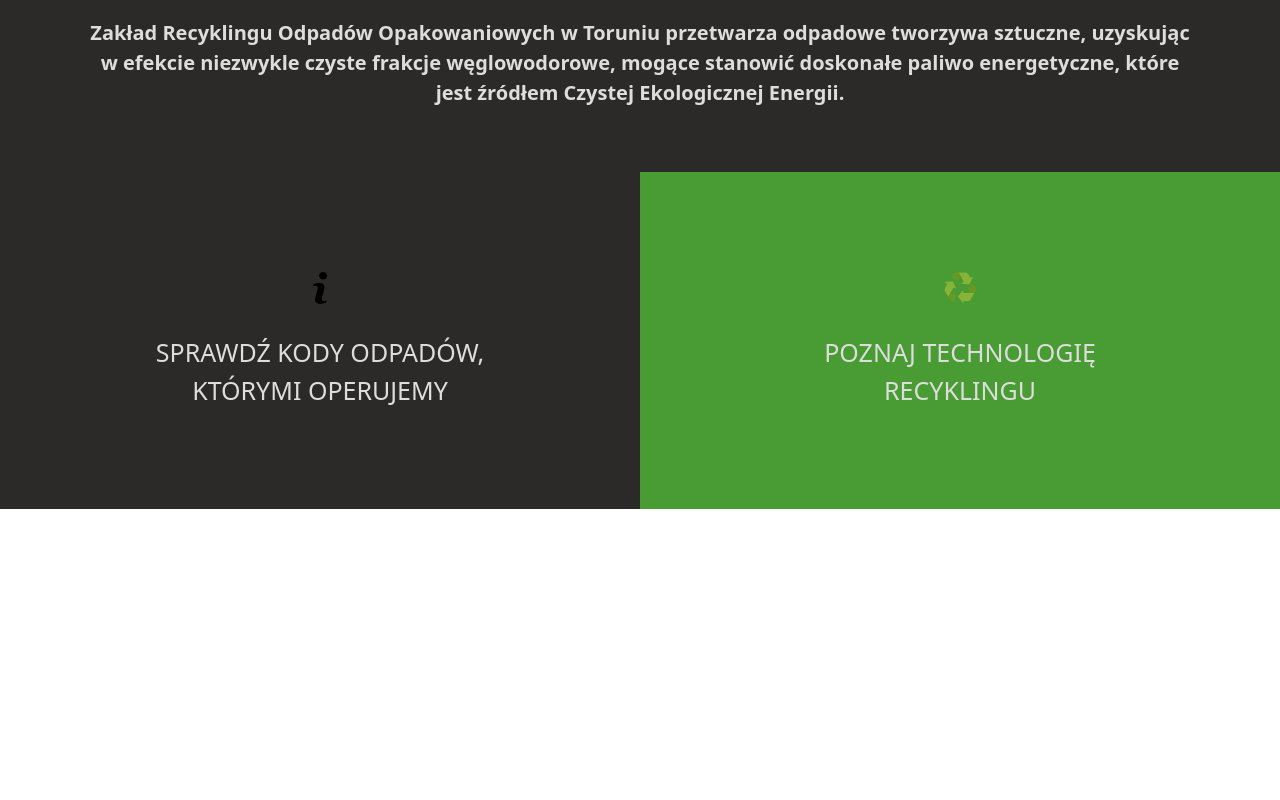
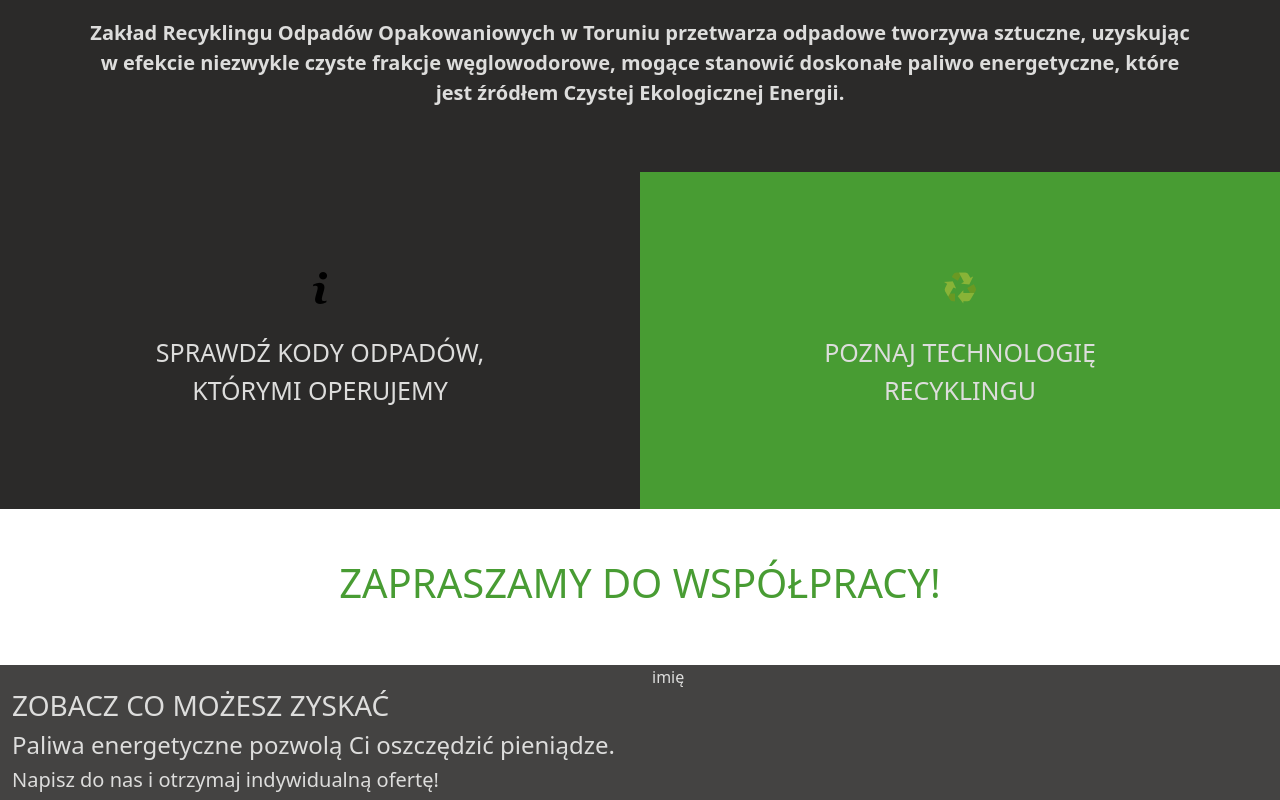
Before and after one commit to bartekfenicki/CFzeroPage, a plain HTML site: page index.html in a window 1280 px wide. Shown: the part 1272-2072 px from the top of the page. Before the commit the page ends 1781 px from the top, so only its background shows below. Drawn offline with nearby package versions, Linux system fonts and the light colour scheme.

Commit message:
sections

```diff
--- a/css/style.scss
+++ b/css/style.scss
@@ -74,9 +74,11 @@ body {
     }
     .twoPieceMenu {
         text-align: center;
-
+       display: inline-block;
+       width: 100%;
         #info {
             width: 100%;
+            min-width: 350px;
             background-color: $secondary-color;
             padding-top: 100px;
             padding-bottom: 100px;
@@ -88,12 +90,7 @@ body {
                     margin-bottom: 30px;
                 }
             }
-            /*
-            &:hover {
-                background-color: $primary-color;
 
-               }
-            */
 
         }
         #recycling {
@@ -112,6 +109,26 @@ body {
             }
 
         }
+    }
+    .welcome-baner {
+        width: 100%;
+        background-color: #ffffff;
+        text-align: center;
+
+        .container-fluid {
+            .row {
+                .col {
+                    h1 {
+                        padding: 50px 0px 50px 0px;
+                        color: $primary-color;
+                    }
+                }
+            }
+        }
+    }
+    .form-block {
+background-color: #444342;
+color: #dddddc;
     }
 
 }
--- a/index.html
+++ b/index.html
@@ -164,7 +164,30 @@
         </div>
     </div>
 </section>
-
+<section class="welcome-baner">
+    <div class="container-fluid">
+        <div class="row">
+            <div class="col">
+                <h1>ZAPRASZAMY DO WSPÓŁPRACY!</h1>
+            </div>
+        </div>
+    </div>
+</section>
+<section class="form-block">
+    <div class="container-fluid">
+        <div class="row">
+            <div class="col">
+                <img src="" alt="">
+                <h3>ZOBACZ CO MOŻESZ ZYSKAĆ</h3>
+                <h4>Paliwa energetyczne pozwolą Ci oszczędzić pieniądze.</h4>
+                <h5>Napisz do nas i otrzymaj indywidualną ofertę!</h5>
+            </div>
+            <div class="col">
+                <form action="input">imię</form>
+            </div>
+        </div>
+    </div>
+</section>
 
         <script src="app.js"></script>
     </main>
```
Also changed, not shown: css/style.css, 1 other file.
